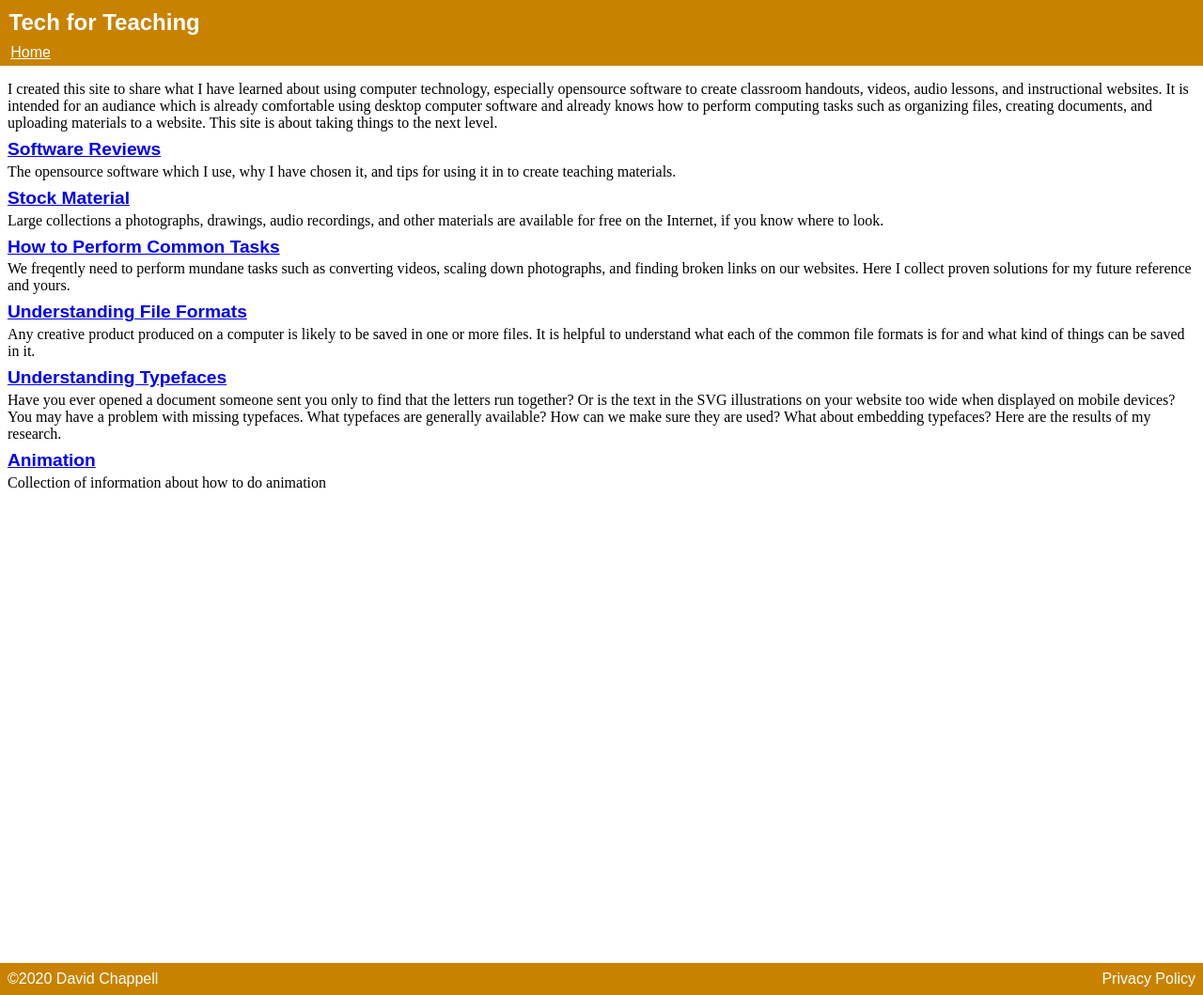
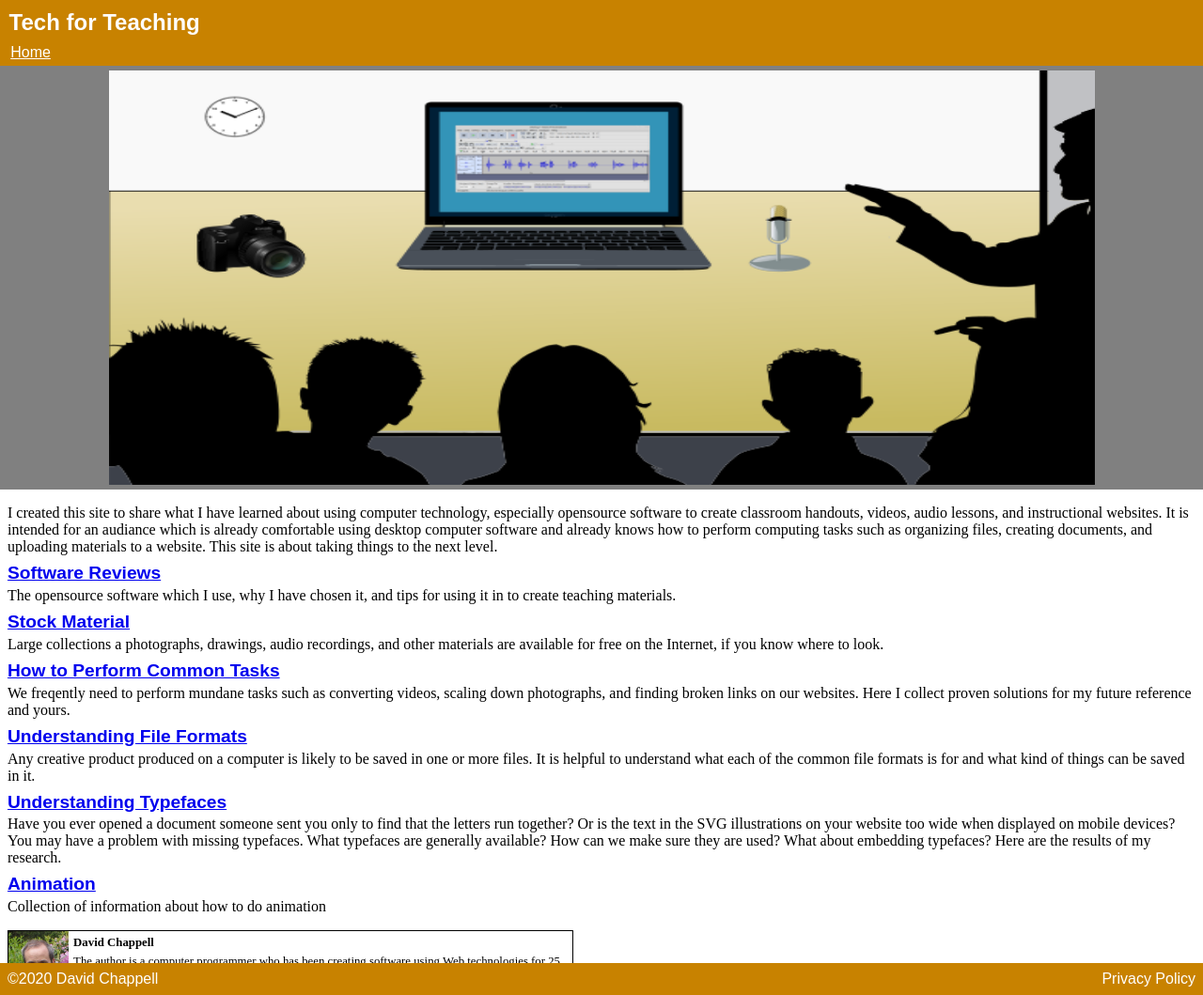
Before and after one commit to david672orford/tech-for-teaching, a Jekyll site: the page built from index.md, in a window 1280 px wide. Shown: the whole page at 94% size. Built offline with Jekyll 4.4.1, drawn with Linux system fonts in a browser that asks for light colours; our own code applies the rules of GitHub Pages for plain Markdown files.

Commit message:
settings

```diff
--- a/_config.yml
+++ b/_config.yml
@@ -1,4 +1,15 @@
 title: Tech for Teaching
 description: Articles on using computers and Internet technology to prepare materials for your course
+author_name: David Chappell
+author_photo: /assets/images/author.jpg
 author_blurb: The author is a computer programmer who has been creating software using Web technologies for 25 years. On this site he shares what he learned applying his experience to the creation of teaching aids.
 google_analytics: UA-48777822-8
+google_ad_client: ca-pub-9697496962185999
+google_ad_slot: 4238015419
+defaults:
+  -
+    scope:
+      path: ""
+    values:
+      image: /assets/images/title/image.png
+      image_alt: Students listen intently as an instructor jestures toward a screen showing a laptop computer, camera, and microphone.
```
